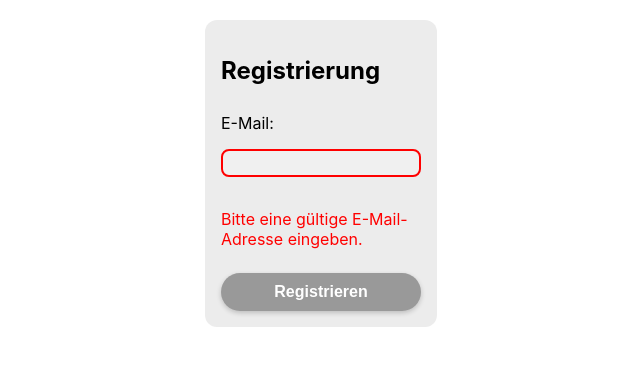
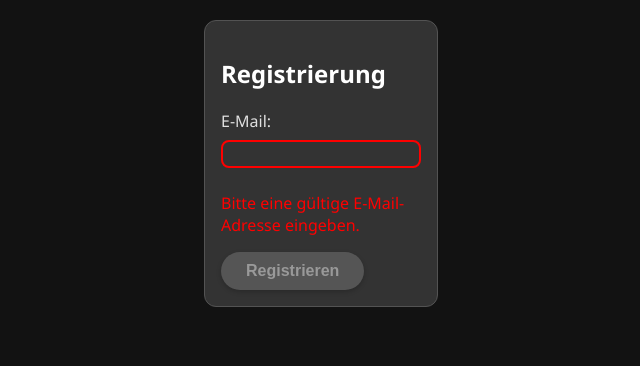
Before and after one commit to HASKI-RAK/exercises_examples, a React (Vite) app: page / in a window 1280 px wide. Shown: the top 366 px of the page, without its empty margins (319-959 px from the left). Built offline with nearby package versions, Linux system fonts and the light colour scheme; the HTML template or start-up script is replaced by a standard one.

Commit message:
Update styles in App.css and Registration.tsx

```diff
--- a/src/App.css
+++ b/src/App.css
@@ -1,6 +1,14 @@
-
 .App {
   padding: 20px;
+  background-color: #121212; /* Dark background for the app */
+  color: #E0E0E0; /* Light grey text for readability */
+}
+
+body {
+  height: 100vh; /* Full height of the viewport */
+  margin: 0; /* Remove default margin */
+  font-family: 'Segoe UI', Tahoma, Geneva, Verdana, sans-serif; /* Modern, readable font */
+  background-color: #121212; /* Dark background for the body */
 }
 
 input {
@@ -10,59 +18,95 @@ input {
   box-sizing: border-box; /* Include padding and border in the element's width */
 
   /* Colors and borders */
-  background-color: #f0f0f0; /* Light grey background */
-  border: 2px solid #f0f0f0; /* Border matches background */
+  background-color: #333333; /* Darker grey background */
+  border: 2px solid #333333; /* Border matches background */
   border-radius: 8px; /* Slightly rounded corners for a soft look */
 
   /* Spacing */
   margin: 8px 0; /* Add some space around the input */
 
   /* Text */
-  color: #333; /* Dark grey color for text */
+  color: #E0E0E0; /* Light grey color for text */
   font-family: 'Segoe UI', Tahoma, Geneva, Verdana, sans-serif; /* Modern, readable font */
 
   /* Transition for interaction */
-  transition: border-color 0.3s, box-shadow 0.3s;
+  transition:
+    border-color 0.3s,
+    box-shadow 0.3s;
 }
 
 input:focus {
-  border-color: #383838; /* Dark grey border on focus */
-  box-shadow: 0 0 8px rgba(0, 0, 0, 0.2); /* Soft blue glow for focus */
+  border-color: #E0E0E0; /* Light grey border on focus */
+  box-shadow: 0 0 8px rgba(255, 255, 255, 0.2); /* Soft glow for focus */
+}
+
+.Card {
+  display: 'flex';
+  flex-direction: column;
+  width: '200px';
+  background-color: '#333333'; /* Darker background color for cards */
+  padding: '16px';
+  border-radius: '12px';
 }
 
 button {
- /* Basic appearance */
+  /* Basic appearance */
   display: inline-block;
   padding: 10px 25px;
   font-size: 16px;
   font-weight: bold;
-  color: #FFFFFF;
+  color: #000000; /* Dark text for contrast */
   text-align: center;
   text-decoration: none;
-  background-color: #000000; /* Modern dark grey */
+  background-color: #E0E0E0; /* Light grey for buttons */
   border: none;
   border-radius: 50px; /* Fully rounded edges */
   cursor: pointer;
-  transition: background-color 0.3s, box-shadow 0.2s, transform 0.2s;
+  transition:
+    background-color 0.3s,
+    box-shadow 0.2s,
+    transform 0.2s;
 
   /* Modern flat design with subtle shadow for depth */
   box-shadow: 0 2px 5px rgba(0, 0, 0, 0.2);
 }
 
 button:hover {
-  background-color: #383838; /* Slightly darker shade on hover */
+  background-color: #BDBDBD; /* Lighter shade on hover */
+  color: #000000; /* Maintain dark text for contrast */
   box-shadow: 0 4px 8px rgba(0, 0, 0, 0.3); /* Deeper shadow for floating effect */
-
 }
 
 button:active {
-  background-color: #616161; /* Even darker for click effect */
+  background-color: #9E9E9E; /* Even lighter for click effect */
   box-shadow: 0 2px 4px rgba(0, 0, 0, 0.2); /* Reset shadow */
   transform: translateY(2px); /* Slight push-down effect */
 }
 
 button:disabled,
 button[disabled] {
-  background-color: #999999; /* Grey out disabled button */
+  background-color: #555555; /* Darker grey for disabled button */
+  color: #999999; /* Lighter text to indicate disabled */
   cursor: not-allowed; /* Disable pointer events */
 }
+
+/* General Text Elements */
+body, p, span, a {
+  color: #E0E0E0; /* Light grey text color for good readability on dark backgrounds */
+}
+
+/* Heading Elements */
+h1, h2, h3, h4, h5, h6 {
+  color: #FFFFFF; /* Pure white for headings to stand out */
+}
+
+/* Links */
+a {
+  color: #BB86FC; /* A lighter purple color for links to stand out */
+  text-decoration: none; /* Optional: Removes underline from links */
+}
+
+a:hover, a:focus {
+  color: #FF79B0; /* A soft pink for hover/focus states to differentiate from the normal state */
+  text-decoration: underline; /* Optional: Underline on hover/focus for clarity */
+}
--- a/src/pages/Registration.tsx
+++ b/src/pages/Registration.tsx
@@ -8,7 +8,7 @@ const baseValidation: BaseValidationFn = (value) => {
 };
 
 const emailLengthValidator = (validationFunction: BaseValidationFn) => {
-  return function (value: string) {
+  return (value: string) => {
     // Zuerst nutzen wir die ursprüngliche Validierungsfunktion
     const isValidBase = validationFunction(value);
     const isValidLength = value.length <= 50;
@@ -17,7 +17,7 @@ const emailLengthValidator = (validationFunction: BaseValidationFn) => {
 };
 
 const emailRegexValidator = (validationFunction: BaseValidationFn) => {
-  return function (value: string) {
+  return (value: string) => {
     // Zuerst nutzen wir die ursprüngliche Validierungsfunktion
     const isValidBase = validationFunction(value);
     const isValidEmail = /^[^\s@]+@[^\s@]+\.[^\s@]+$/.test(value);
@@ -42,14 +42,15 @@ const RegistrationForm = () => {
       style={{
         display: 'flex',
         flexDirection: 'column',
-        gap: '8px',
         width: '200px',
-        backgroundColor: '#ECECEC',
+        backgroundColor: '#333333',
         padding: '16px',
         borderRadius: '12px',
+        border: '1px solid #535353',
       }}
     >
       <h2>Registrierung</h2>
+      <form>
         <label htmlFor="email">E-Mail:</label>
         <input
           type="email"
@@ -64,6 +65,7 @@ const RegistrationForm = () => {
         <button onClick={() => alert('Erfolgreich!')} disabled={!isValid}>
           Registrieren
         </button>
+      </form>
     </div>
   );
 };
```
Lines whose indentation alone changed are shown as unchanged.
